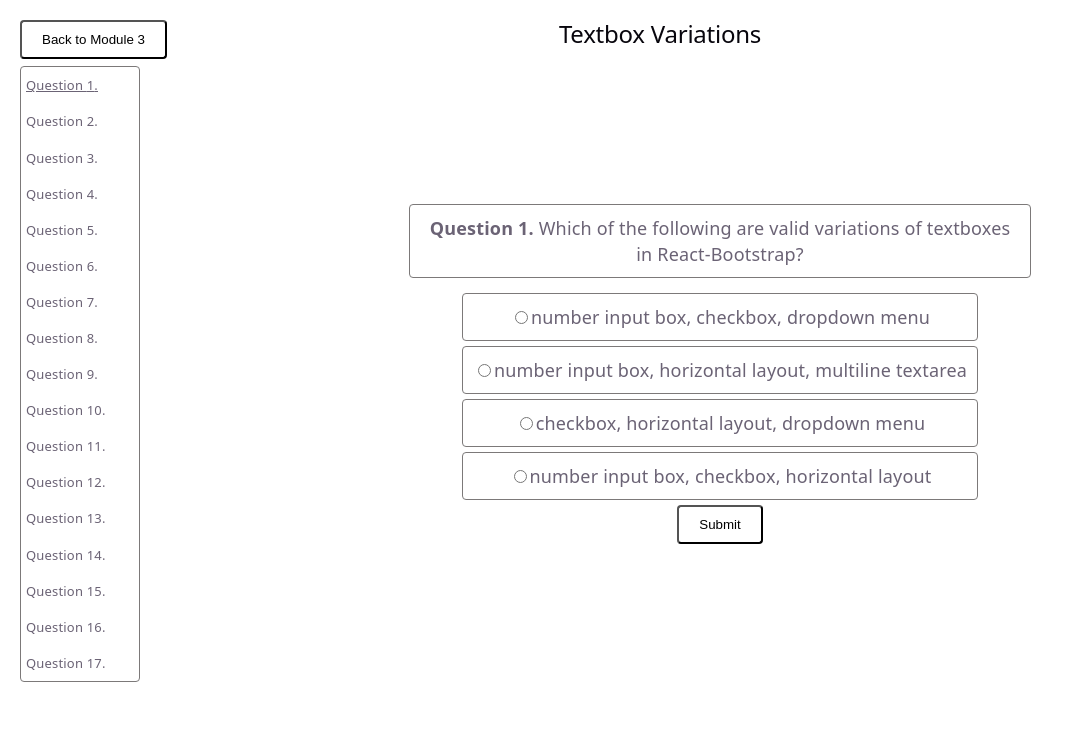
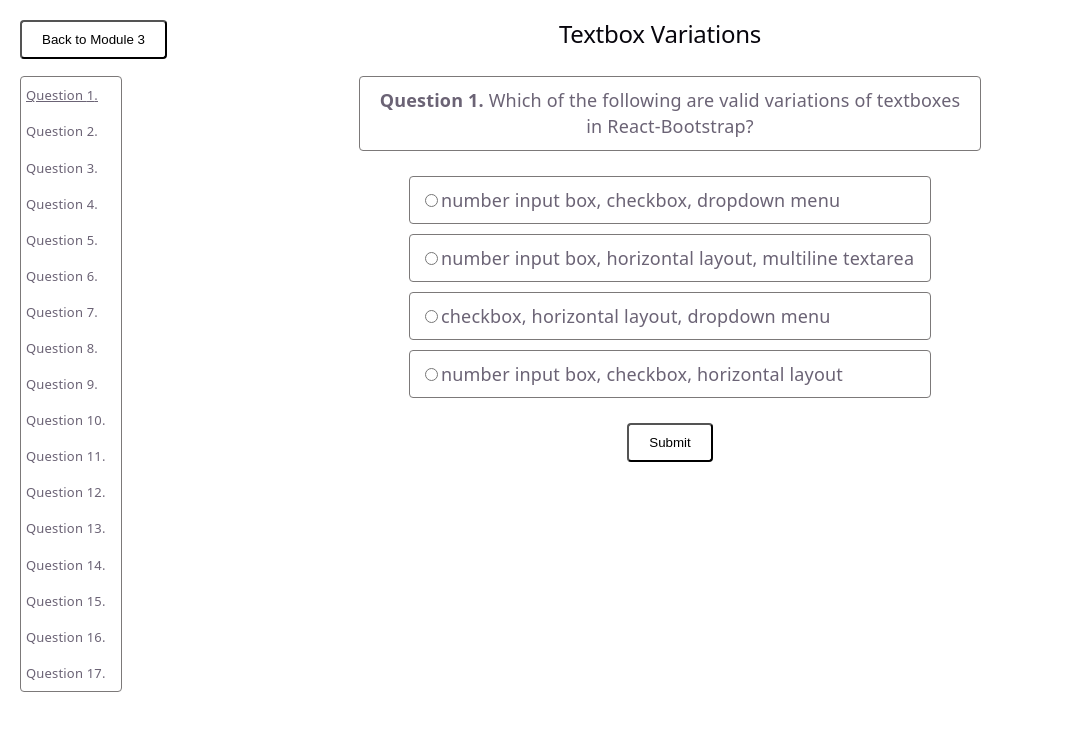
Before and after one commit to kjdove/cisc449-its, a React (Vite) app: page /#/module3/1 in a window 1280 px wide. Shown: the top 730 px of the page, without its empty margins (0-1074 px from the left). Built offline with nearby package versions, Linux system fonts and the light colour scheme.

Commit message:
m1 topic pages css

```diff
--- a/src/module1/Module1.tsx
+++ b/src/module1/Module1.tsx
@@ -12,10 +12,6 @@
 
     const handleTopicChange = (topic: string) => {
         navigate(`/module1/${topic}`);
-    };
-
-    const handleBackButton = () => {
-        navigate("/module1");
     };
 
     // const t1Data = JSON.parse(localStorage.getItem("module1topic1") || "{}");
@@ -51,28 +47,16 @@
 
             {topicId === "1" && (
                 <div className="topic-page">
-                    <div className="topic-header">
-                        <button className="back-button" onClick={handleBackButton}>Back to Module 1</button>
-                        <h2>Forms and Form.Groups</h2>
-                    </div>
                     <Topic1Quiz />
                 </div>
             )}
             {topicId === "2" && (
                 <div className="topic-page">
-                    <div className="topic-header">
-                        <button className="back-button"  onClick={handleBackButton}>Back to Module 1</button>
-                        <h2>Form Attributes and Controls</h2>
-                    </div>
                     <Topic2Quiz />
                 </div>
             )}
             {topicId === "3" && (
                 <div className="topic-page">
-                    <div className="topic-header">
-                        <button className="back-button" onClick={handleBackButton}>Back to Module 1</button>
-                        <h2>How to Use the Value Attribute</h2>
-                    </div>
                     <Topic3Quiz/>
                 </div>
             )}
--- a/src/module1/Topic1Quiz.tsx
+++ b/src/module1/Topic1Quiz.tsx
@@ -5,10 +5,15 @@
 import { T1Code } from "./T1Code";
 import { useState } from "react";
 import {topic1FeedbackMCQ, topic1FeedbackCode} from "./M1Feedback";
-
+import { useNavigate } from "react-router-dom";
 import './TopicPages.css';
 
 export function Topic1Quiz(): JSX.Element {
+    const navigate = useNavigate();
+    const handleBackButton = () => {
+        navigate("/module1");
+    };
+
     const pretestResults = JSON.parse(localStorage.getItem("pretestResults") || "{}");
     const ptM1T1 = pretestResults["1.1"] || {};
 
@@ -91,8 +96,11 @@
 
     return (
         <div className="t1-container">
+            <div className="topic-header">
+                <button className="back-button"  onClick={handleBackButton}>Back to Module 1</button>
+                <h2 className='topic-title'>Form Attributes and Controls</h2>
+            </div>
            <div className="question-list">
-
             {allQuestions.map((q, index) => (
                     <div
                         key={q.id}
--- a/src/module1/Topic2Quiz.tsx
+++ b/src/module1/Topic2Quiz.tsx
@@ -5,9 +5,15 @@
 import './TopicPages.css';
 import { T2Code } from "./T2Code";
 import {topic2FeedbackMCQ} from "./M1Feedback";
+import { useNavigate } from "react-router-dom";
 
 
 export function Topic2Quiz(): JSX.Element {
+    const navigate = useNavigate();
+    const handleBackButton = () => {
+        navigate("/module1");
+    };
+
     const pretestResults = JSON.parse(localStorage.getItem("pretestResults") || "{}");
     const ptM1T2 = pretestResults["1.2"] || {};
 
@@ -91,6 +97,10 @@
 
     return (
         <div className="t2-container">
+             <div className="topic-header">
+                <button className="back-button"  onClick={handleBackButton}>Back to Module 1</button>
+                <h2 className='topic-title'>Form Attributes and Controls</h2>
+            </div>
             <div className="question-list">
                 {allQuestions.map((q, index) => (
                         <div
--- a/src/module1/Topic3Quiz.tsx
+++ b/src/module1/Topic3Quiz.tsx
@@ -5,9 +5,15 @@
 import { topic3CodeAnswers, topic3MCQAnswers } from "./M1Answers";
 import { T3Code } from "./T3Code";
 import {topic3FeedbackMCQ} from "./M1Feedback";
+import { useNavigate } from "react-router-dom";
 
 
 export function Topic3Quiz(): JSX.Element {
+    const navigate = useNavigate();
+    const handleBackButton = () => {
+        navigate("/module1");
+    };
+
     const pretestResults = JSON.parse(localStorage.getItem("pretestResults") || "{}");
     const ptM1T3 = pretestResults["1.3"] || {};
     const rating = ptM1T3.studentRating || 0;
@@ -88,6 +94,10 @@
 
     return (
         <div className="t3-container">
+             <div className="topic-header">
+                <button className="back-button" onClick={handleBackButton}>Back to Module 1</button>
+                <h2 className='topic-title'>How to Use the Value Attribute</h2>
+            </div>
             <div className="question-list">
                 {allQuestions.map((q, index) => (
                         <div
--- a/src/module1/TopicPages.css
+++ b/src/module1/TopicPages.css
@@ -1,18 +1,77 @@
-.t1-container, .t2-container, .t3-container {
+/* .t1-container, .t2-container, .t3-container {
     display: grid;
     grid-template-columns: 120px 1fr;
     width: 100%;
+} */
+.t1-container,
+.t2-container,
+.t3-container {
+    display: grid;
+    grid-template-columns: 180px 1fr;
+    grid-template-rows: auto 1fr;
+    width: 100%;
+    min-height: 100vh;
+    /* padding: 20px; */
+    box-sizing: border-box;
 }
 
-.question-list {
+/* .topic-header{
+    display: flex;
+    justify-content: center;
+    align-items: center;
+    position: relative;
+    margin-bottom: 10px;
+} */
+.topic-header {
+    grid-column: 1 / 3;
+    position: relative;
+    display: flex;
+    justify-content: center;
+    align-items: center;
+    margin-bottom: 20px;
+    width: 100%;
+}
+.topic-title {
+    font-size: 24px;
+    font-weight: 600;
+    /* gap: 40px; */
+}
+
+.back-button {
+    display: inline-block;
+    padding: 10px 20px;
+    background-color: var(--primary);
+    text-decoration: none;
+    border-radius: 4px;
+    font-weight: 500;
+    cursor: pointer;
+    position: absolute;
+    left: 0;
+    top: 0;
+}
+
+/* .question-list {
     display: flex;
     flex-direction: column;
-    /* gap: 10px; */
     align-items: flex-start;
     font-size: small;
     border: 1px solid #7c7979;
     border-radius: 4px;
+} */
+.question-list {
+    grid-column: 1;
+    grid-row: 2;
+    font-size: small;
 
+    display: flex;
+    flex-direction: column;
+    align-items: flex-start;
+
+    border: 1px solid #7c7979;
+    border-radius: 4px;
+
+    height: fit-content;
+    width: 100px;
 }
 
 .question-link {
@@ -26,37 +85,72 @@
     text-decoration: underline;
 }
 
-.topic-content {
+/* .topic-content {
     display: flex;
     flex-direction: column;
     align-items: center;
     justify-content: center;
     text-align: center;
     width: 100%;
+} */
+.topic-content {
+    grid-column: 2;
+    grid-row: 2;
+
+    display: flex;
+    flex-direction: column;
+    align-items: center;
+    transform: translateX(-80px);
+    /* justify-content: center; */
+    text-align: center;
+    width: 100%;
+    /* padding: 20px; */
 }
 
-.question {
+/* .question {
     border: 1px solid #7c7979;
     border-radius: 4px;
     padding: 10px;
     margin-bottom: 10px;
     max-width: 600px;
+} */
+.question {
+    border: 1px solid #7c7979;
+    border-radius: 4px;
+    padding: 10px;
+    margin-bottom: 20px;
+    max-width: 600px;
+    width: 100%;
 }
-
+/*
 .answer-option {
     padding: 10px;
     margin: 5px;
     border: 1px solid #7c7979;
     border-radius: 4px;
-    /* width: 100%; */
     max-width: 500px;
+} */
+.answer {
+    width: 100%;
+    max-width: 700px;
+
+    display: flex;
+    flex-direction: column;
+    align-items: center;
 }
-/* .answer-option {
-    border: 2px solid transparent;
-    border-radius: 8px;
+
+.answer-option {
     padding: 10px;
-    margin-bottom: 10px;
-} */
+    margin: 5px 0;
+    border: 1px solid #7c7979;
+    border-radius: 4px;
+
+    width: 100%;
+    max-width: 500px;
+
+    text-align: left;
+}
+
 
 .correct-option {
     border-color: green;
@@ -119,4 +213,5 @@
     border-radius: 4px;
     font-weight: 500;
     cursor: pointer;
+    margin-top: 20px;
 }
```
